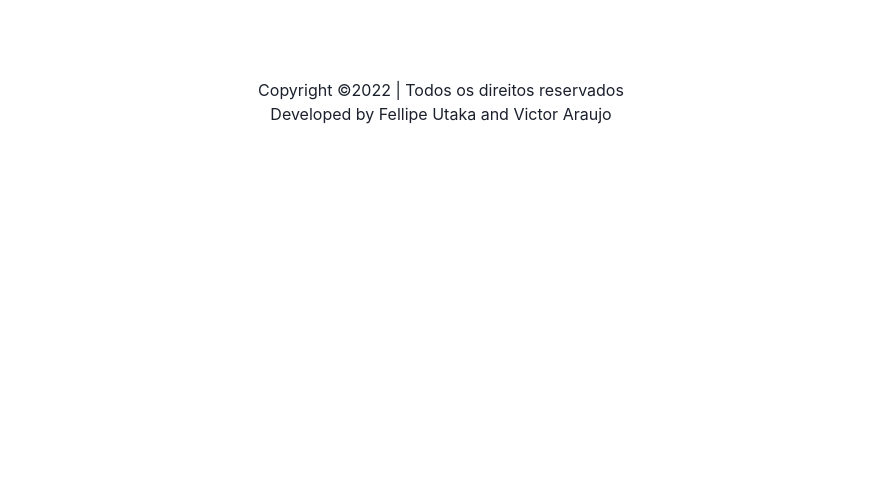
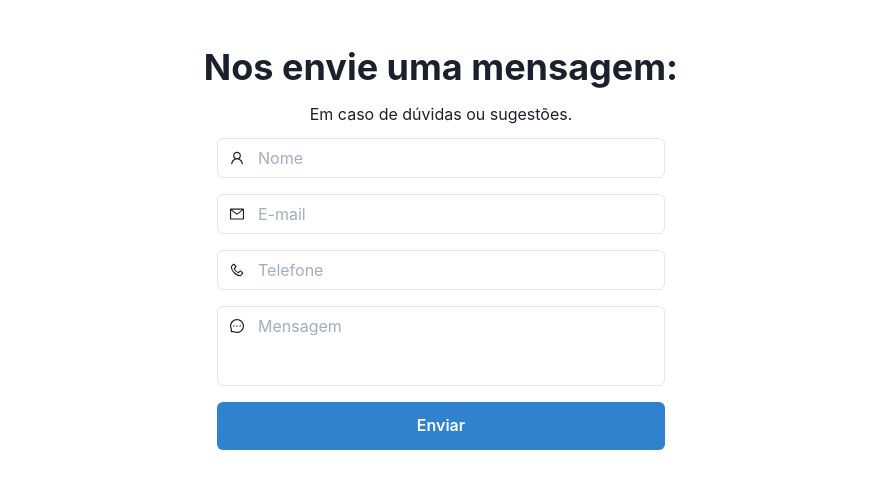
Before and after one commit to victormicco/cacv, a Next.js app: page / in a window 1280 px wide. Shown: the part 2277-2777 px from the top of the page, without its empty margins (199-1077 px from the left). Before the commit the page ends 2435 px from the top, so only its background shows below. Built offline with nearby package versions, Linux system fonts and the light colour scheme; what urql would draw is missing.

Commit message:
Form component

```diff
--- /dev/null
+++ b/src/components/Form.tsx
@@ -0,0 +1,76 @@
+import {
+  Flex,
+  FormControl,
+  Textarea,
+  Input,
+  InputGroup,
+  InputLeftElement,
+  Button,
+  Heading,
+  Text,
+} from "@chakra-ui/react";
+import { FormEvent } from "react";
+import {
+  AiOutlineUser,
+  AiOutlineMail,
+  AiOutlinePhone,
+  AiOutlineMessage,
+} from "react-icons/ai";
+
+export default function Form() {
+  function handleSubmit(e: FormEvent) {
+    e.preventDefault();
+  }
+
+  return (
+    <Flex
+      as="section"
+      flexDir="column"
+      alignItems="center"
+      w="100%"
+      gap={2}
+      px={6}
+      my={12}
+    >
+      <Heading>Nos envie uma mensagem:</Heading>
+      <Text my={1}>Em caso de dúvidas ou sugestões.</Text>
+      <Flex
+        as="form"
+        onSubmit={handleSubmit}
+        flexDir={["column", "row"]}
+        w={["80vw", "80vw", "80vw", "35vw"]}
+        justifyContent="center"
+      >
+        <FormControl display="flex" flexDir="column" gap={4}>
+          <InputGroup>
+            <InputLeftElement pointerEvents="none">
+              <AiOutlineUser />
+            </InputLeftElement>
+            <Input placeholder="Nome" />
+          </InputGroup>
+          <InputGroup>
+            <InputLeftElement pointerEvents="none">
+              <AiOutlineMail />
+            </InputLeftElement>
+            <Input placeholder="E-mail" />
+          </InputGroup>
+          <InputGroup>
+            <InputLeftElement pointerEvents="none">
+              <AiOutlinePhone style={{ transform: "rotate(90deg)" }} />
+            </InputLeftElement>
+            <Input placeholder="Telefone" />
+          </InputGroup>
+          <InputGroup>
+            <InputLeftElement pointerEvents="none">
+              <AiOutlineMessage />
+            </InputLeftElement>
+            <Textarea resize="none" placeholder="Mensagem" pl={10} pr={4} />
+          </InputGroup>
+          <Button type="submit" py={6} colorScheme="blue">
+            Enviar
+          </Button>
+        </FormControl>
+      </Flex>
+    </Flex>
+  );
+}
--- a/src/pages/index.tsx
+++ b/src/pages/index.tsx
@@ -5,6 +5,7 @@ import NextLink from "next/link";
 import Layout from "./../components/Layout";
 import LiteYouTubeEmbed from "react-lite-youtube-embed";
 import "react-lite-youtube-embed/dist/LiteYouTubeEmbed.css";
+import Form from "components/Form";
 
 export default function Home() {
   return (
@@ -145,6 +146,7 @@ export default function Home() {
         imageUrl="https://www.cacv.org.br/assets/img/doacao.jpg"
         imageAltText="Doação"
       />
+      <Form />
     </Layout>
   );
 }
```
